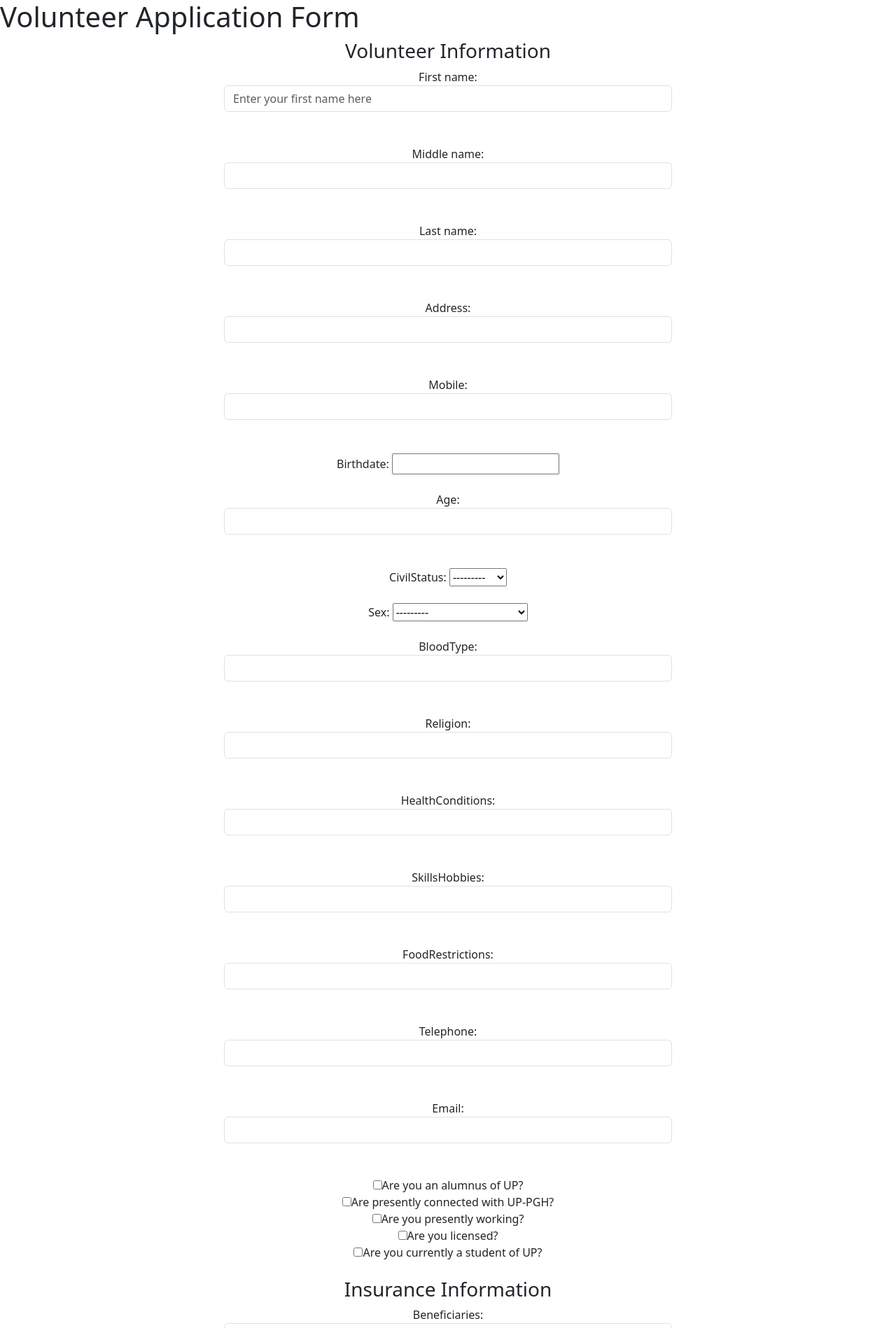
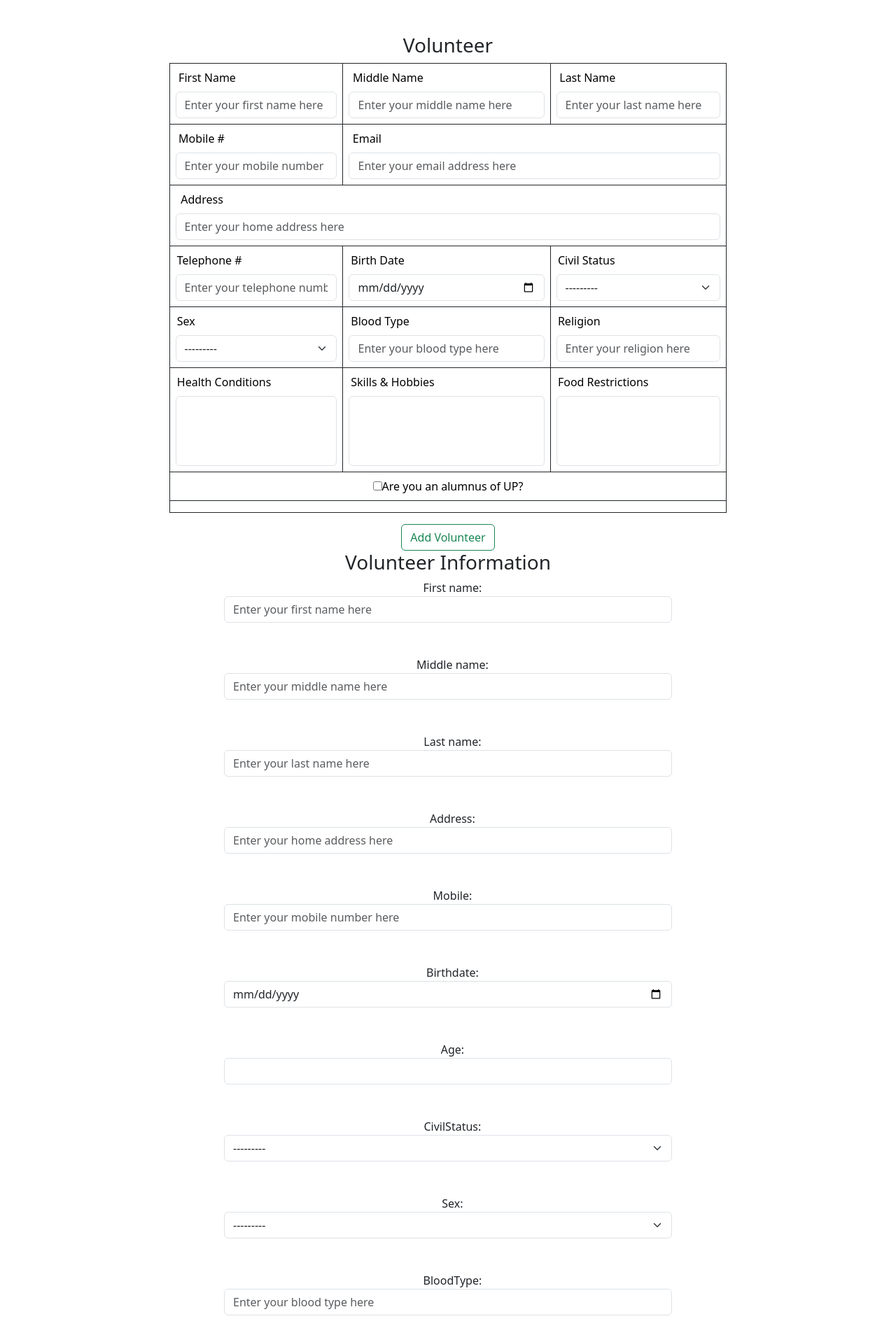
Before and after one commit to Cyapher/pahinungod_forms, a Django app: page /volunteer/ in a window 1280 px wide. Shown: the top 1898 px of the page at 70% size. Run offline with Django 4.2, Linux system fonts and the light colour scheme; some libraries are stand-ins or nearby versions.

Commit message:
forms improvement
date added
textarea added
additional forms in progress

```diff
--- a/pahinungod_forms/settings.py
+++ b/pahinungod_forms/settings.py
@@ -40,7 +40,8 @@ INSTALLED_APPS = [
     'django.contrib.staticfiles',
     'bootstrap5',
     'crispy_bootstrap4',
-    'crispy_forms'
+    'crispy_forms',
+    'widget_tweaks'
 ]
 
 MIDDLEWARE = [
--- a/volunteer_forms/forms.py
+++ b/volunteer_forms/forms.py
@@ -8,16 +8,42 @@ class VolunteerForm(ModelForm):
         model = Volunteer
         fields = '__all__'
 
+    widgets = {
+        'healthConditions' : forms.Textarea(attrs={'rows' : 2}),
+        'skillsHobbies' : forms.Textarea(attrs={'rows' : 2}),
+        'foodRestrictions' : forms.Textarea(attrs={'rows' : 2})
+    }
+
     placeholders = {
-        'first_name' : 'Enter your first name here'
+        'first_name' : 'Enter your first name here',
+        'middle_name' : 'Enter your middle name here',
+        'last_name' : 'Enter your last name here',
+        'mobile' : 'Enter your mobile number here',
+        'email' : 'Enter your email address here',
+        'address' : 'Enter your home address here',
+        'telephone' : 'Enter your telephone number here',
+        'bloodType' : 'Enter your blood type here',
+        'religion' : 'Enter your religion here'
     }
 
     def __init__(self, *args, **kwargs):
         super(VolunteerForm, self).__init__(*args, **kwargs)
-        for field_name, field in self.fields.items():
+
+        for field_name, field in self.fields.items(): # iterate through all fields on page
+
             if isinstance(field, forms.CharField):
                 field.widget.attrs.update({
                     'class': 'form-control'
                 })
+
+            if field_name == 'civilStatus':
+                field.widget.attrs['class'] = 'form-select'
+
+            if field_name == 'sex':
+                field.widget.attrs['class'] = 'form-select'
+
+            if field_name == 'constituentUnit':
+                field.widget.attrs['id'] = 'multi_col'
+
             if field_name in self.placeholders:
                 field.widget.attrs['placeholder'] = self.placeholders[field_name]
--- a/volunteer_forms/models.py
+++ b/volunteer_forms/models.py
@@ -28,9 +28,9 @@ class Volunteer(models.Model):
     sex = models.CharField(max_length=1, choices=sexChoices)
     bloodType = models.CharField(max_length=3)
     religion = models.CharField(max_length=50)
-    healthConditions = models.CharField(max_length=50)
-    skillsHobbies = models.CharField(max_length=50)
-    foodRestrictions = models.CharField(max_length=50)
+    healthConditions = models.TextField()
+    skillsHobbies = models.TextField()
+    foodRestrictions = models.TextField()
 
     constituentUnit = models.CharField(max_length=50, blank=True, null=True)
     specification = models.CharField(max_length=50, blank=True, null=True)
--- a/volunteer_forms/templates/form_pg1.html
+++ b/volunteer_forms/templates/form_pg1.html
@@ -2,9 +2,145 @@
 
 {% block body %}
 
-<h1>Volunteer Application Form</h1>
+<style>
+    td {
+        padding: 4%;
+    }
 
+    label {
+        padding-left: 2%;
+        padding-bottom: -2%;
+    }
+
+    textarea {
+        max-height: 100px;
+        resize: none;
+    }
+
+    #multi_col {
+        padding-left: 1%;
+    }
+
+</style>
+
+<!-- <h1>Volunteer Application Form</h1> -->
+<br><br>
+
+{% load widget_tweaks %}
 {% load crispy_forms_tags %}
+<div class="row justify-content-center" align="center">
+    <div class="col-lg-10">
+        <form action="{% url 'add' %}" method="post">
+            <table class="w-75 table table-bordered border-dark">
+                <thead>
+                    <h3>Volunteer</h3>
+                </thead>
+                <tbody>
+                    <tr>
+                        <td>
+                            <label for="id_first_name" class="form-label">First Name</label>
+                            {{v_form.first_name}}
+                        </td>
+                        <td>
+                            <label for="id_middle_name" class="form-label">Middle Name</label>
+                            {{v_form.middle_name}}
+                        </td>
+                        <td>
+                            <label for="id_last_name" class="form-label">Last Name</label>
+                            {{v_form.last_name}}
+                        </td>
+                        <tr>
+                            <td>
+                                <label for="id_mobile" class="form-label">Mobile #</label>
+                                {{v_form.mobile}}
+                            </td>
+                            <td colspan="3">
+                                <label id="multi_col" for="id_email" class="form-label">Email</label>
+                                {{v_form.email}}
+                            </td>
+                        </tr>
+                    </tr>
+                    <tr>
+                        <td colspan="3">
+                            <label id="multi_col" for="id_address" class="form-label">Address</label>
+                            {{v_form.address}}
+                        </td>
+                    </tr>
+                    <tr>
+                        <td colspan="1">
+                            <label id="multi_col" for="id_telephone" class="form-label">Telephone #</label>
+                            {{v_form.telephone}}
+                        </td>
+                        <td colspan="1">
+                            <label id="multi_col" for="id_birth_date" class="form-label">Birth Date</label>
+                            {% render_field v_form.birthdate type="date" class="form-control" placeholder="mm/dd/yyyy" %}
+                        </td>
+                        <td colspan="1">
+                            <label id="multi_col" for="id_civilStatus" class="form-label">Civil Status</label>
+                            <br>
+                            {{v_form.civilStatus}}
+                        </td>
+                    </tr>
+                        <tr>
+                            <td colspan="1">
+                                <label id="multi_col" for="id_sex" class="form-label">Sex</label>
+                                <br>
+                                {{v_form.sex}}
+                            </td>
+                            <td>
+                                <label id="multi_col" for="id_bloodType" class="form-label">Blood Type</label>
+                                {{v_form.bloodType}}
+                            </td>
+                            <td colspan="1">
+                                <label id="multi_col" for="id_religion" class="form-label">Religion</label>
+                                {{v_form.religion}}
+                            </td>
+                        </tr>
+                        <tr>
+                            <td colspan="1">
+                                <label id="multi_col" for="id_healthConditions" class="form-label">Health Conditions</label>
+                                {{v_form.healthConditions}}
+                            </td>
+                            <td colspan="1">
+                                <label id="multi_col" for="id_skillsHobbies" class="form-label">Skills & Hobbies</label>
+                                {{v_form.skillsHobbies}}
+                            </td>
+                            <td colspan="1">
+                                <label id="multi_col" for="id_foodRestrictions" class="form-label">Food Restrictions</label>
+                                {{v_form.foodRestrictions}}
+                            </td>
+                        </tr>
+                        <tr>
+                            <td colspan="3" align="center">
+                                <input type="checkbox" id="alumni_check" onchange="toggleAlumni()">Are you an alumnus of UP?</input>
+                            </td>
+                        </tr>
+                        <tr>
+                            <td colspan="3">
+                                <div id="alumni_div" style="display: none;">
+                                    {% for field in v_form %}
+
+                                        {% if field.name in alumnusFields %}
+
+                                            <div class="fieldWrapper">
+
+                                                <label id="multi_col" for="{{ field.id }}" class="form-label">Constituent Unit</label>
+                                                {{ field }}
+
+                                            </div>
+
+                                        {% endif %}
+
+                                    {% endfor %}
+                                </div>
+                            </td>
+                        </tr>
+                </tbody>
+            </table>
+            <input class="btn btn-outline-success" type="submit" value="Add Volunteer">
+        </form>
+    </div>
+</div>
 
 <div align="center">
     <form action="{% url 'add' %}" method="post" class="w-50">
@@ -217,6 +353,5 @@
             upDiv.style.display = "none";
         }
     }
-
 </script>
 {% endblock %}
--- a/volunteer_forms/views.py
+++ b/volunteer_forms/views.py
@@ -10,8 +10,8 @@ def index(request):
     volunteerFields = ['first_name',
                        'middle_name',
                        'last_name',
+                       'mobile',
                        'address',
-                       'mobile',
                        'telephone',
                        'email',
                        'birthdate',
```
Also changed, not shown: volunteer_forms/migrations/0002_alter_volunteer_healthconditions.py (added).
